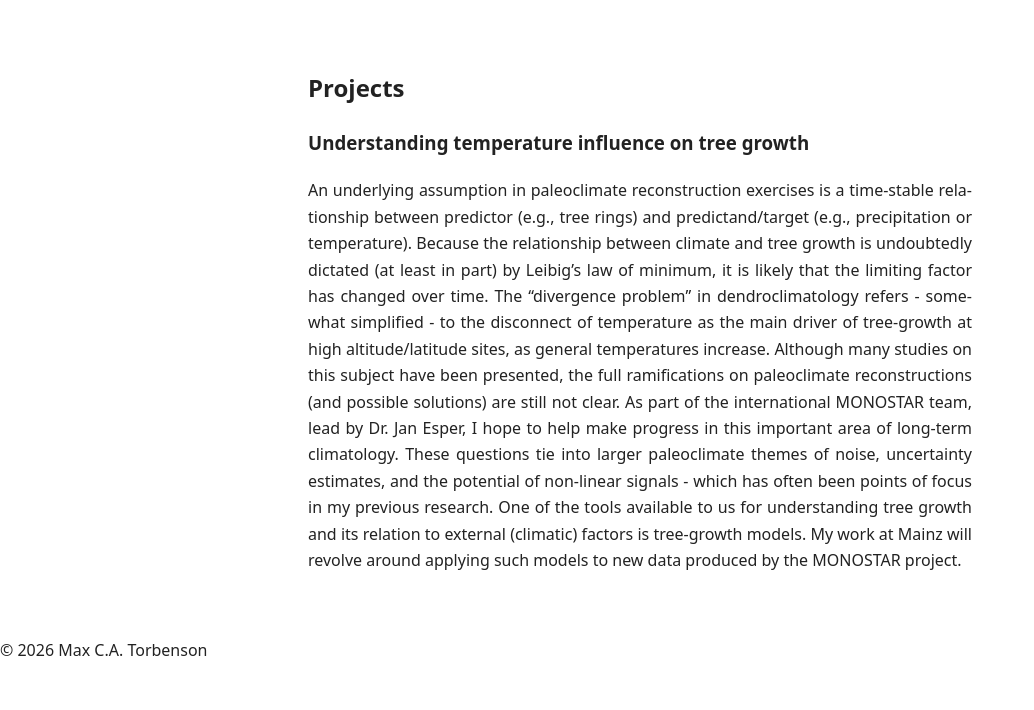
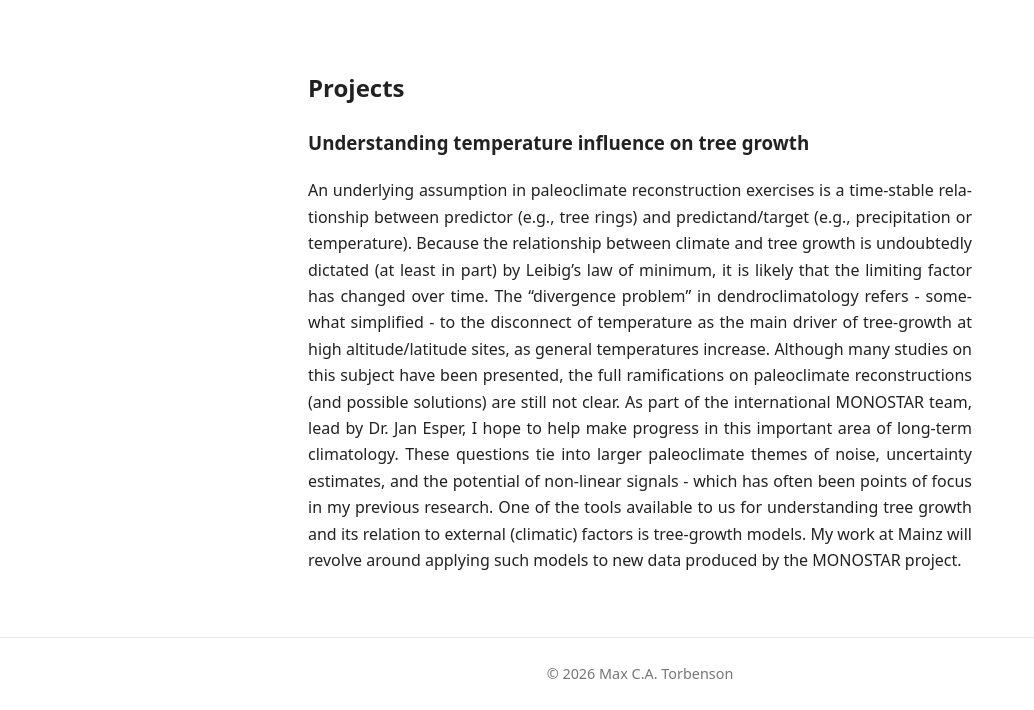
Before and after one commit to mcatorbenson/mcatorbenson.github.io, a Jekyll site: the page built from projects/index.md, in a window 1280 px wide. Shown: the part 223-933 px from the top of the page, without its empty margins (0-1034 px from the left). Built offline with Jekyll 4.4.1, drawn with Linux system fonts in a browser that asks for light colours; before the commit the page ends 900 px from its top, so only the background shows below that.

Commit message:
Update style.css

```diff
--- a/css/style.css
+++ b/css/style.css
@@ -139,3 +139,16 @@ main .publications p {
 .publications li {
   margin-bottom: 1.2em;
 }
+footer {
+  border-top: 1px solid #eaeaea;
+  padding: 24px 0;
+  font-size: 0.9rem;
+  color: #777;
+}
+
+.footer-inner {
+  max-width: 720px;
+  margin: auto;
+  padding: 0 28px;
+  text-align: center;
+}
```
